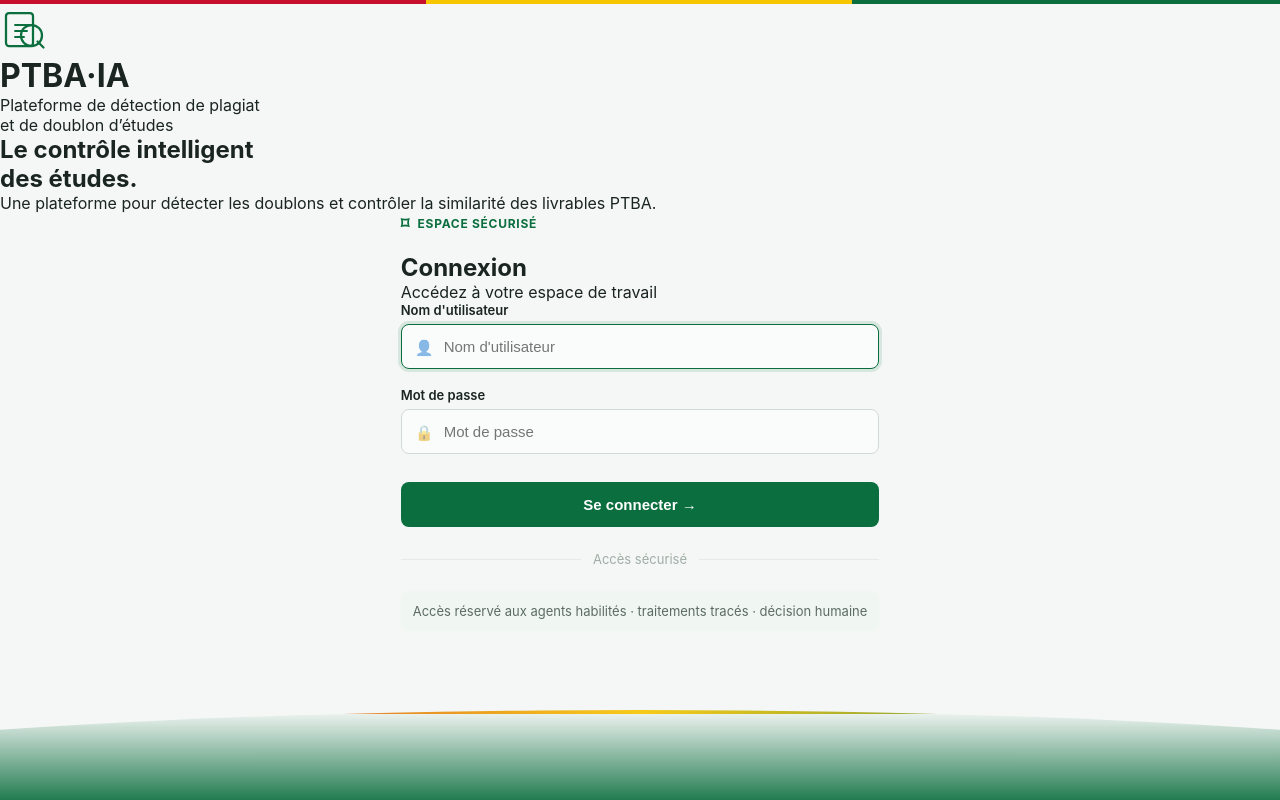
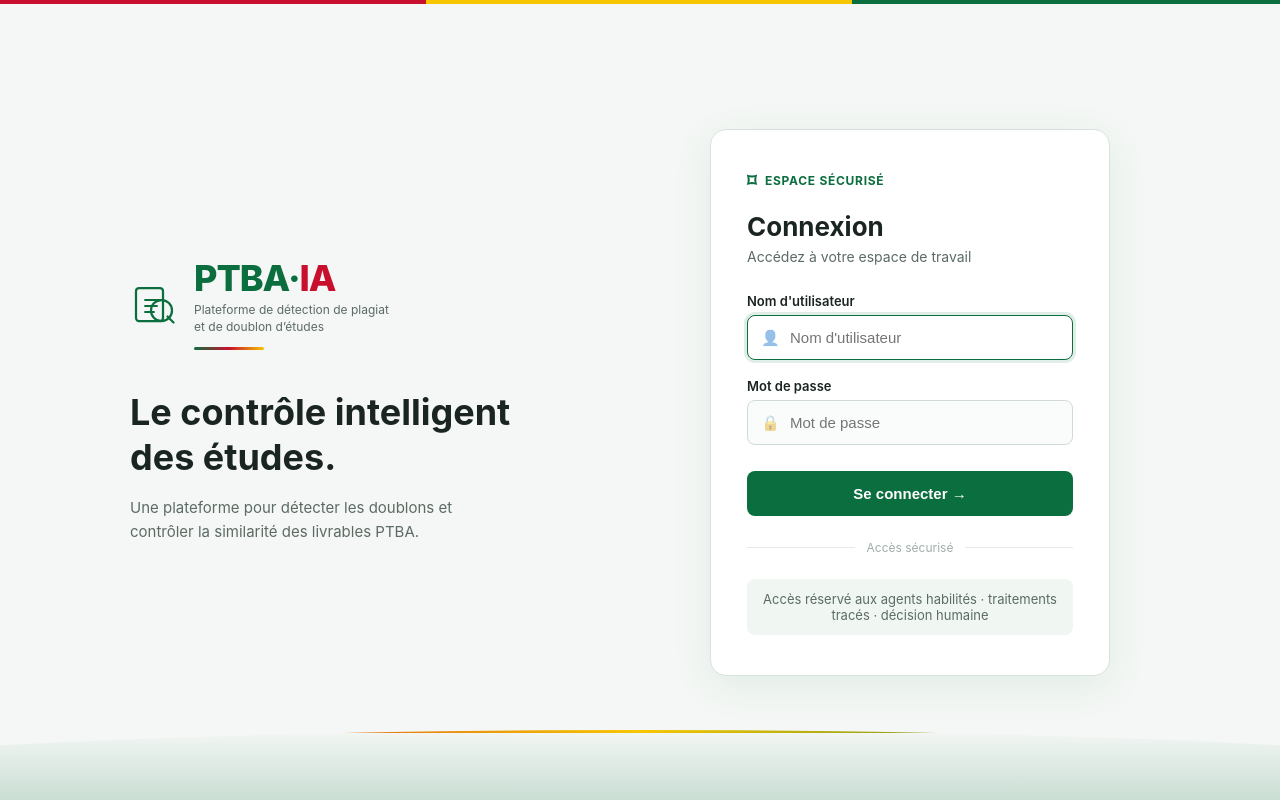
Before and after one commit to ZombreChristian/detecteur_de_plagiat, a Django app: page /connexion/ in a window 1280 px wide. Run offline with Django 5.2, Linux system fonts and the light colour scheme.

Commit message:
feat: styliser la nouvelle connexion PTBA IA

```diff
--- a/frontend/static/css/login-ptba.css
+++ b/frontend/static/css/login-ptba.css
@@ -1,4 +1,3 @@
-/* ===== PTBA · IA — Page de connexion institutionnelle ===== */
 :root {
   --green: #0B6E3E;
   --green-dark: #085530;
@@ -6,330 +5,119 @@
   --yellow: #F7C600;
   --text: #1A2420;
   --muted: #5C6B64;
+  --border: #D8E2DC;
 }
-
 * { box-sizing: border-box; margin: 0; padding: 0; }
-
 body {
   font-family: -apple-system, "Segoe UI", Roboto, "Helvetica Neue", Arial, sans-serif;
-  background: #f4f7f5;
+  background: #F4F7F5;
   color: var(--text);
   min-height: 100vh;
-  position: relative;
-  overflow-x: hidden;
 }
-
-/* Bandeau tricolore haut */
 .top-stripe {
   height: 4px;
   background: linear-gradient(90deg, var(--red) 0 33.3%, var(--yellow) 33.3% 66.6%, var(--green) 66.6% 100%);
 }
-
-/* Header */
-.top-header {
-  display: flex;
-  justify-content: space-between;
+.login-wrapper {
+  max-width: 1100px;
+  margin: 0 auto;
+  min-height: calc(100vh - 4px);
+  display: grid;
+  grid-template-columns: 1fr 1fr;
   align-items: center;
-  padding: 14px 40px;
-  background: #fff;
-  border-bottom: 1px solid #e4ebe6;
+  gap: 60px;
+  padding: 40px;
 }
-
-.header-left {
-  display: flex;
-  align-items: center;
-  gap: 14px;
+.login-left { padding-right: 20px; }
+.brand { display: flex; align-items: center; gap: 16px; margin-bottom: 40px; }
+.brand h1 {
+  font-size: 36px; font-weight: 800; color: var(--green);
+  letter-spacing: -0.03em; line-height: 1;
 }
-
-.coat-of-arms {
-  width: 42px;
-  height: 42px;
-  background: #0B6E3E;
-  color: white;
-  border-radius: 50%;
-  display: flex;
-  align-items: center;
-  justify-content: center;
-  font-weight: 800;
-  font-size: 14px;
-}
-
-.ministry-text strong {
-  display: block;
-  font-size: 13px;
-  line-height: 1.3;
-  color: #1a2420;
-}
-.ministry-text span {
-  font-size: 11px;
-  color: var(--muted);
-  letter-spacing: 0.04em;
-}
-
-.header-right {
-  display: flex;
-  align-items: center;
-  gap: 16px;
-}
-
-.theme-btn {
-  background: none;
-  border: none;
-  font-size: 18px;
-  cursor: pointer;
-}
-
-.lang-selector {
-  display: flex;
-  align-items: center;
-  gap: 6px;
-  border: 1px solid #d8e2dc;
-  padding: 6px 12px;
-  border-radius: 20px;
-  font-size: 13px;
-  background: #fff;
-}
-
-/* Layout principal */
-.login-layout {
-  display: grid;
-  grid-template-columns: 1.1fr 0.9fr;
-  min-height: calc(100vh - 90px);
-  max-width: 1280px;
-  margin: 0 auto;
-  padding: 40px 40px 80px;
-  gap: 40px;
-  align-items: center;
-}
-
-/* Partie gauche */
-.login-left {
-  padding-right: 40px;
-}
-
-.brand-block {
-  display: flex;
-  align-items: center;
-  gap: 18px;
-  margin-bottom: 36px;
-}
-
-.brand-title {
-  font-size: 42px;
-  font-weight: 800;
-  letter-spacing: -0.03em;
-  color: var(--green);
-}
-.brand-title span { color: var(--green); }
-.brand-title .ia { color: var(--red); }
-
-.brand-subtitle {
-  font-size: 12px;
-  color: var(--muted);
-  margin-top: 4px;
-  line-height: 1.4;
-  letter-spacing: 0.02em;
-}
-
-.brand-line {
-  width: 80px;
-  height: 3px;
-  margin-top: 12px;
+.brand .dot { color: var(--green); }
+.brand .ia { color: var(--red); }
+.subtitle { font-size: 12px; color: var(--muted); margin-top: 6px; line-height: 1.4; }
+.line {
+  width: 70px; height: 3px; margin-top: 12px;
   background: linear-gradient(90deg, var(--green), var(--red), var(--yellow));
   border-radius: 2px;
 }
-
-.hero-title {
-  font-size: 38px;
-  font-weight: 700;
-  line-height: 1.2;
-  margin-bottom: 16px;
-  color: #1a2420;
+.hero {
+  font-size: 36px; font-weight: 700; line-height: 1.25;
+  margin-bottom: 16px; color: var(--text);
 }
-
-.hero-desc {
-  font-size: 16px;
-  color: var(--muted);
-  line-height: 1.55;
+.desc { font-size: 15px; color: var(--muted); line-height: 1.6; max-width: 380px; }
+.login-right { display: flex; justify-content: center; }
+.card {
+  background: white; width: 100%; max-width: 400px;
+  padding: 40px 36px; border-radius: 16px;
+  box-shadow: 0 10px 40px rgba(11, 110, 62, 0.08);
+  border: 1px solid var(--border);
 }
-
-/* Partie droite — carte */
-.login-right {
-  display: flex;
-  justify-content: center;
+.secure-badge {
+  display: flex; align-items: center; gap: 8px; color: var(--green);
+  font-size: 12px; font-weight: 700; letter-spacing: 0.06em; margin-bottom: 20px;
 }
-
-.login-card {
-  background: #fff;
-  border-radius: 16px;
-  padding: 40px 36px;
-  width: 100%;
-  max-width: 420px;
-  box-shadow: 0 12px 40px rgba(11, 110, 62, 0.08);
-  border: 1px solid #e4ebe6;
+.secure-badge .shield { font-size: 18px; }
+.card h2 { font-size: 26px; font-weight: 700; margin-bottom: 6px; }
+.lede { color: var(--muted); font-size: 14px; margin-bottom: 28px; }
+.field { margin-bottom: 18px; }
+.field label {
+  display: block; font-size: 13px; font-weight: 600; margin-bottom: 6px;
 }
-
-.secure-badge {
-  display: flex;
-  align-items: center;
-  gap: 8px;
-  color: var(--green);
-  font-size: 12px;
-  font-weight: 700;
-  letter-spacing: 0.06em;
-  margin-bottom: 20px;
+.input-wrap { position: relative; }
+.input-wrap .icon {
+  position: absolute; left: 14px; top: 50%; transform: translateY(-50%);
+  font-size: 15px; opacity: 0.45; z-index: 1;
 }
-.secure-badge .shield {
-  font-size: 16px;
-}
-
-.login-card h2 {
-  font-size: 28px;
-  font-weight: 700;
-  margin-bottom: 6px;
-}
-
-.login-lede {
-  color: var(--muted);
-  font-size: 14px;
-  margin-bottom: 28px;
-}
-
-.field {
-  margin-bottom: 18px;
-}
-.field label {
-  display: block;
-  font-size: 13px;
-  font-weight: 600;
-  margin-bottom: 6px;
-  color: #1a2420;
-}
-
-.input-wrap {
-  position: relative;
-}
-.input-wrap .icon {
-  position: absolute;
-  left: 14px;
-  top: 50%;
-  transform: translateY(-50%);
-  font-size: 15px;
-  opacity: 0.5;
-}
-
 .input-wrap input {
-  width: 100%;
-  padding: 13px 14px 13px 42px;
-  border: 1px solid #d0dbd5;
-  border-radius: 8px;
-  font-size: 15px;
-  background: #fafcfb;
-  transition: border-color 0.15s;
+  width: 100%; padding: 13px 14px 13px 42px;
+  border: 1px solid #D0DBD5; border-radius: 8px; font-size: 15px;
+  background: #FAFCFB; transition: all 0.15s;
 }
 .input-wrap input:focus {
-  outline: none;
-  border-color: var(--green);
-  box-shadow: 0 0 0 3px rgba(11, 110, 62, 0.12);
+  outline: none; border-color: var(--green);
+  box-shadow: 0 0 0 3px rgba(11, 110, 62, 0.12); background: white;
 }
-
 .btn-login {
-  width: 100%;
-  margin-top: 10px;
-  padding: 14px;
-  background: var(--green);
-  color: white;
-  border: none;
-  border-radius: 8px;
-  font-size: 15px;
-  font-weight: 600;
-  cursor: pointer;
-  transition: background 0.15s;
+  width: 100%; margin-top: 8px; padding: 14px;
+  background: var(--green); color: white; border: none; border-radius: 8px;
+  font-size: 15px; font-weight: 600; cursor: pointer; transition: background 0.15s;
 }
-.btn-login:hover {
-  background: var(--green-dark);
+.btn-login:hover { background: var(--green-dark); }
+.divider {
+  display: flex; align-items: center; margin: 24px 0;
+  color: #A0AEA6; font-size: 12px;
 }
-
-.divider {
-  display: flex;
-  align-items: center;
-  margin: 24px 0;
-  color: #a0aea6;
+.divider::before, .divider::after { content: ""; flex: 1; height: 1px; background: #E4EBE6; }
+.divider span { padding: 0 12px; }
+.access-note {
+  text-align: center; font-size: 13px; color: var(--muted);
+  background: #F0F7F3; padding: 12px; border-radius: 8px;
+}
+.alert {
+  margin-bottom: 18px; padding: 10px 12px; border-radius: 8px;
+  color: #8B1E2D; background: #FDECEE; border: 1px solid #F3C6CC;
   font-size: 13px;
 }
-.divider::before,
-.divider::after {
-  content: "";
-  flex: 1;
-  height: 1px;
-  background: #e4ebe6;
-}
-.divider span {
-  padding: 0 12px;
-}
-
-.access-note {
-  text-align: center;
-  font-size: 13px;
-  color: var(--muted);
-  background: #f0f7f3;
-  padding: 12px;
-  border-radius: 8px;
-}
-
-/* Vague tricolore en bas */
+.error { display: block; margin-top: 5px; color: #B4232D; font-size: 12px; }
 .bottom-wave {
-  position: absolute;
-  bottom: 0;
-  left: 0;
-  right: 0;
-  height: 90px;
-  background: linear-gradient(180deg, transparent 0%, #0B6E3E 100%);
+  position: fixed; z-index: 0; pointer-events: none;
+  bottom: 0; left: 0; right: 0; height: 70px;
+  background: linear-gradient(180deg, transparent 0%, rgba(11,110,62,.18) 100%);
   clip-path: ellipse(80% 100% at 50% 100%);
-  opacity: 0.9;
 }
 .bottom-wave::before {
-  content: "";
-  position: absolute;
-  top: -8px;
-  left: 0;
-  right: 0;
-  height: 12px;
+  content: ""; position: absolute; top: -5px; left: 0; right: 0; height: 8px;
   background: linear-gradient(90deg, var(--red), var(--yellow), var(--green));
-  border-radius: 50% 50% 0 0;
 }
-
-/* Responsive */
-@media (max-width: 900px) {
-  .login-layout {
-    grid-template-columns: 1fr;
-    padding: 30px 20px 100px;
+.login-wrapper, .card { position: relative; z-index: 1; }
+@media (max-width: 850px) {
+  .login-wrapper {
+    grid-template-columns: 1fr; gap: 40px; padding: 30px 20px 80px;
   }
-  .login-left {
-    padding-right: 0;
-    text-align: center;
-  }
-  .brand-block {
-    justify-content: center;
-  }
-  .hero-title {
-    font-size: 30px;
-  }
+  .login-left { text-align: center; padding-right: 0; }
+  .brand { justify-content: center; }
+  .desc { margin: 0 auto; }
+  .hero { font-size: 30px; }
 }
-
-.create-account {
-  margin-top: 28px;
-  text-align: center;
-  font-size: 14px;
-  color: #5C6B64;
-}
-
-.create-account a {
-  color: #0B6E3E;
-  font-weight: 600;
-  text-decoration: none;
-}
-
-.create-account a:hover {
-  text-decoration: underline;
-}
```
